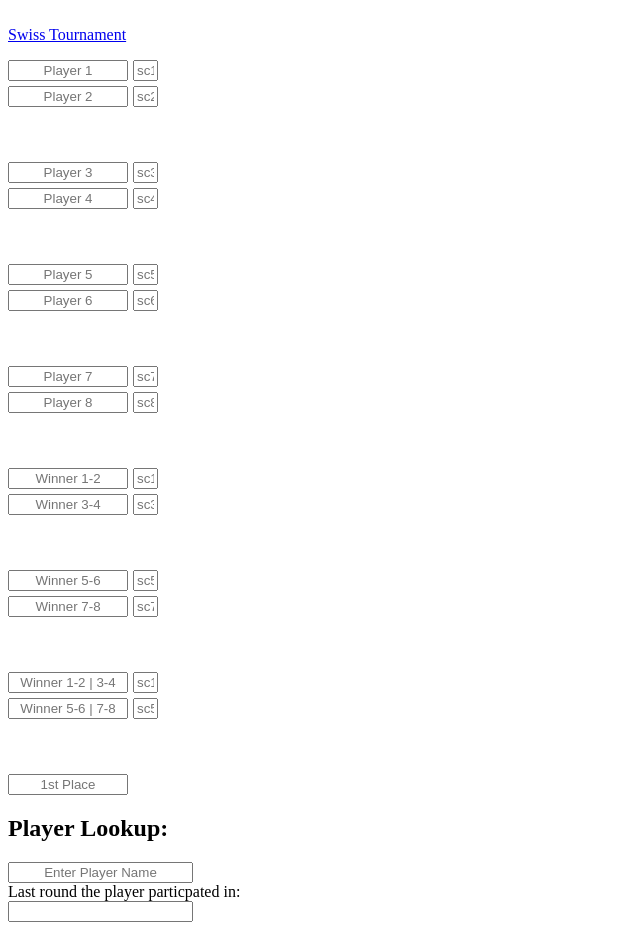
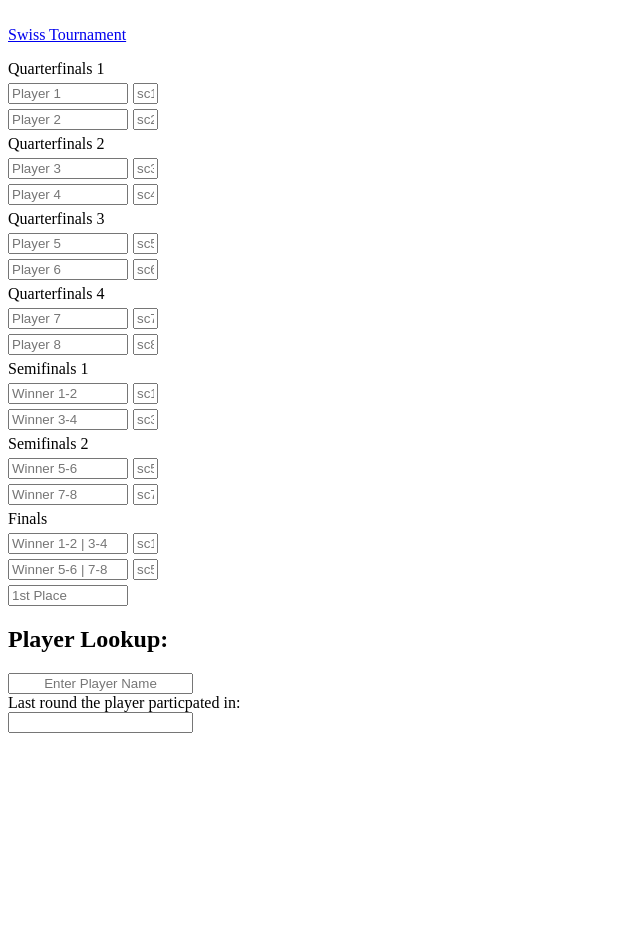
Before and after one commit to w-hosinski/Tournament-Creator, a plain HTML site: page index.html in a window 1280 px wide. Shown: the whole page, without its empty margins (0-640 px from the left). After the commit the page ends 800 px from the top, so only its background shows below. Drawn offline with Linux system fonts and the light colour scheme.

Commit message:
Elim Runden Label und css fixes
- Runden labels für das elim format
- css stark gecuttet und alle abstandscommands rausgenommen für die runden

```diff
--- a/index.css
+++ b/index.css
@@ -8,33 +8,3 @@
 #playerEntry {
     text-align: center;
 }
-.Round {
-    text-align: center;
-}
-.Round:nth-child(4n+3) {
-    margin-bottom: 50px;
-}
-.round1r {
-    text-align: center;
-}
-.round1r:nth-child(4n) {
-    margin-bottom: 50px;
-}
-.round2r {
-    text-align: center;
-}
-.round2r:nth-child(4n) {
-    margin-bottom: 50px;
-}
-.round3r {
-    text-align: center;
-}
-.round3r:nth-child(4n) {
-    margin-bottom: 50px;
-}
-.round4r {
-    text-align: center;
-}
-.round4r:nth-child(4n) {
-    margin-bottom: 50px;
-}
--- a/index.html
+++ b/index.html
@@ -4,45 +4,52 @@
     <meta charset="UTF-8">
     <meta http-equiv="X-UA-Compatible" content="IE=edge">
     <meta name="viewport" content="width=device-width, initial-scale=1.0">
-    <title>Tournament Creator</title>
+    <title>Elimination - Tournament Creator</title>
     <link rel="stylesheet" href="index.css">
 </head>
 <body>
     <br> <a href="swiss.html">Swiss Tournament</a></p>
     <div class="genbracket">
 
+<label for="p1name">Quarterfinals 1</label><br>
 <input type="text" placeholder="Player 1" class="Round 1" id="p1name">
 <input type="text" placeholder="sc1" class="round1r" id="p1score">
 <input type="text" placeholder="Player 2" class="Round 1" id="p2name">
 <input type="text" placeholder="sc2" class="round1r" id="p2score">
+<label for="p3name">Quarterfinals 2</label><br>
 <input type="text" placeholder="Player 3" class="Round 1" id="p3name">
 <input type="text" placeholder="sc3" class="round1r" id="p3score">
 <input type="text" placeholder="Player 4" class="Round 1" id="p4name">
 <input type="text" placeholder="sc4" class="round1r" id="p4score">
+<label for="p5name">Quarterfinals 3</label><br>
 <input type="text" placeholder="Player 5" class="Round 1" id="p5name">
 <input type="text" placeholder="sc5" class="round1r" id="p5score">
 <input type="text" placeholder="Player 6" class="Round 1" id="p6name">
 <input type="text" placeholder="sc6" class="round1r" id="p6score">
+<label for="p5name">Quarterfinals 4</label><br>
 <input type="text" placeholder="Player 7" class="Round 1" id="p7name">
 <input type="text" placeholder="sc7" class="round1r" id="p7score">
 <input type="text" placeholder="Player 8" class="Round 1" id="p8name">
 <input type="text" placeholder="sc8" class="round1r" id="p8score">
 
-<input type="text" placeholder="Winner 1-2" class="Round 2" id="w12name">
+<label for="w12name">Semifinals 1</label><br>
+<input type="text" placeholder="Winner 1-2" class="Round 2" id="w12name" readonly>
 <input type="text" placeholder="sc1-2" class="round2r" id="w12score">
-<input type="text" placeholder="Winner 3-4" class="Round 2" id="w34name">
+<input type="text" placeholder="Winner 3-4" class="Round 2" id="w34name" readonly>
 <input type="text" placeholder="sc3-4" class="round2r" id="w34score">
-<input type="text" placeholder="Winner 5-6" class="Round 2" id="w56name">
+<label for="w56name">Semifinals 2</label><br>
+<input type="text" placeholder="Winner 5-6" class="Round 2" id="w56name" readonly>
 <input type="text" placeholder="sc5-6" class="round2r" id="w56score">
-<input type="text" placeholder="Winner 7-8" class="Round 2" id="w78name">
+<input type="text" placeholder="Winner 7-8" class="Round 2" id="w78name" readonly>
 <input type="text" placeholder="sc7-8" class="round2r" id="w78score">
 
-<input type="text" placeholder="Winner 1-2 | 3-4" class="Round 3" id="w1234name">
+<label for="w1234name">Finals</label><br>
+<input type="text" placeholder="Winner 1-2 | 3-4" class="Round 3" id="w1234name" readonly>
 <input type="text" placeholder="sc1-2 | 3-4" class="round3r" id="w1234score">
-<input type="text" placeholder="Winner 5-6 | 7-8" class="Round 3" id="w5678name">
+<input type="text" placeholder="Winner 5-6 | 7-8" class="Round 3" id="w5678name" readonly>
 <input type="text" placeholder="sc5-6 | 7-8" class="round3r" id="w5678score">
 
-<input type="text" placeholder="1st Place" class="Round 4"  id="firstplace">
+<input type="text" placeholder="1st Place" class="Round 4"  id="firstplace" readonly>
     </div>
     <h2>
     Player Lookup:
```
Also changed, not shown: swiss.html (+1 -1 lines).
